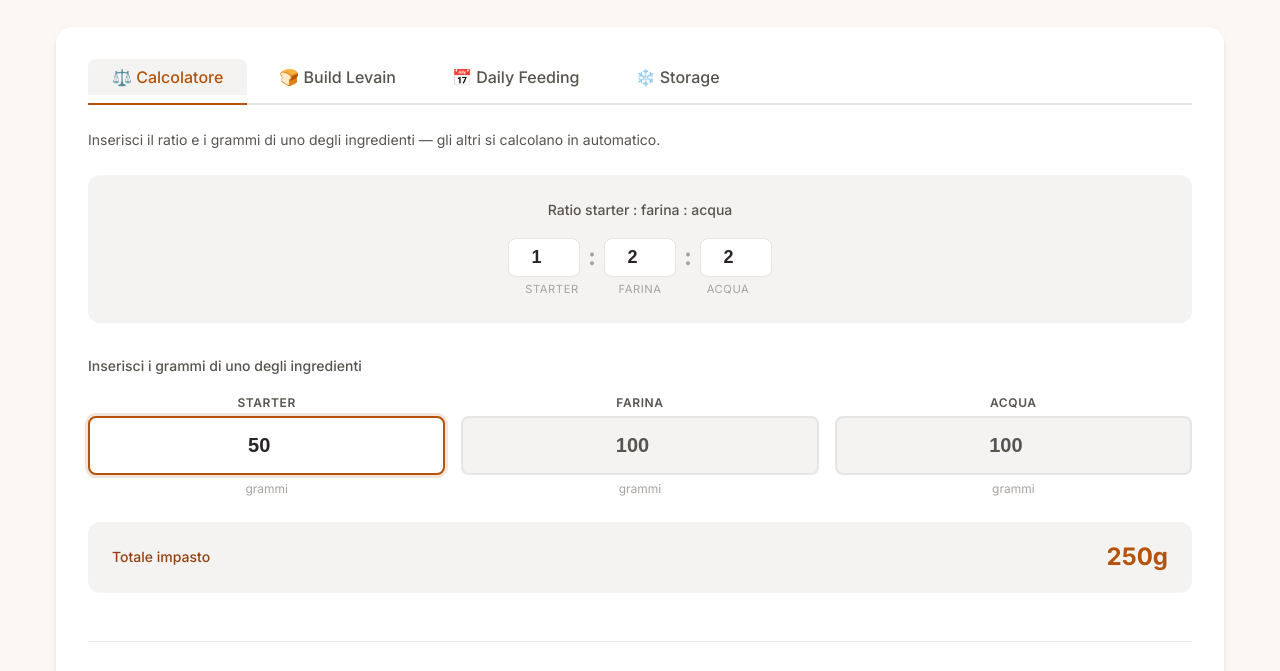
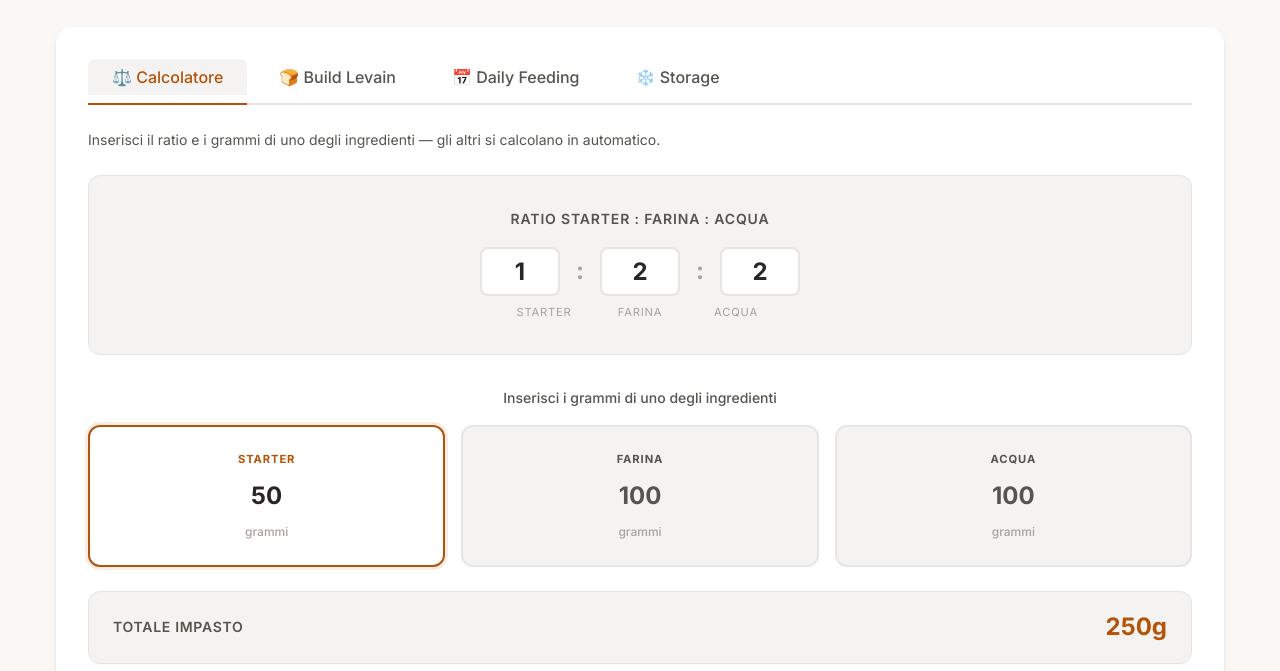
Before and after one commit to fstagno77/bakery-tools, a website with bundled scripts: page index.html in a window 1280 px wide. Shown: the part 102-773 px from the top of the page. Built offline with nearby package versions, Linux system fonts and the light colour scheme.

Commit message:
design(calcolatore): redesign tab con card layout allineato al framework
- ratio-gram-card ora ha background, border, border-radius, padding
- :has(.ratio-source/.ratio-derived) per stato card attiva/muted
- ratio-part-input upgrade a font-size-2xl, spinner nascosti
- ratio-grams-section wrapper per separazione visiva
- ratio-total-row e label con border e uppercase

Co-Authored-By: Claude Sonnet 4.6 <noreply@anthropic.com>

```diff
--- a/css/styles.css
+++ b/css/styles.css
@@ -1053,16 +1053,19 @@ body {
 
 .ratio-calc-card {
     background: var(--color-bg-input);
+    border: 1px solid var(--color-border);
     border-radius: var(--radius-lg);
-    padding: var(--space-lg);
+    padding: var(--space-xl) var(--space-lg);
     margin-bottom: var(--space-xl);
     text-align: center;
 }
 
 .ratio-row-label {
     font-size: var(--font-size-sm);
-    font-weight: 500;
+    font-weight: 600;
     color: var(--color-text-secondary);
+    text-transform: uppercase;
+    letter-spacing: 0.06em;
     margin-bottom: var(--space-md);
 }
 
@@ -1070,49 +1073,61 @@ body {
     display: flex;
     align-items: center;
     justify-content: center;
-    gap: var(--space-sm);
-    margin-bottom: var(--space-xs);
+    gap: var(--space-md);
+    margin-bottom: var(--space-sm);
 }
 
 .ratio-part-input {
-    width: 72px;
+    width: 80px;
     padding: var(--space-sm);
-    border: 1px solid var(--color-border);
+    border: 2px solid var(--color-border);
     border-radius: var(--radius-md);
-    font-size: var(--font-size-lg);
-    font-weight: 600;
+    font-size: var(--font-size-2xl);
+    font-weight: 700;
     text-align: center;
     background: var(--color-bg-card);
     color: var(--color-text);
+    font-family: inherit;
     transition: border-color var(--transition-fast), box-shadow var(--transition-fast);
+    -moz-appearance: textfield;
+}
+
+.ratio-part-input::-webkit-outer-spin-button,
+.ratio-part-input::-webkit-inner-spin-button {
+    -webkit-appearance: none;
 }
 
 .ratio-part-input:focus {
     outline: none;
     border-color: var(--color-primary);
-    box-shadow: 0 0 0 3px rgb(180 83 9 / 0.15);
+    box-shadow: 0 0 0 3px rgb(180 83 9 / 0.12);
 }
 
 .ratio-sep {
-    font-size: 1.5rem;
+    font-size: var(--font-size-2xl);
     font-weight: 700;
     color: var(--color-text-muted);
+    line-height: 1;
 }
 
 .ratio-legend-row {
     display: flex;
     justify-content: center;
-    gap: var(--space-sm);
+    gap: var(--space-md);
     font-size: 0.7rem;
     color: var(--color-text-muted);
     text-transform: uppercase;
-    letter-spacing: 0.05em;
+    letter-spacing: 0.07em;
 }
 
 .ratio-legend-row span {
-    width: 72px;
+    width: 80px;
     text-align: center;
-    margin: 0 calc(var(--space-sm) / 2);
+}
+
+/* --- Grams Section --- */
+.ratio-grams-section {
+    margin-bottom: var(--space-lg);
 }
 
 .ratio-grams-label {
@@ -1120,77 +1135,107 @@ body {
     font-weight: 500;
     color: var(--color-text-secondary);
     margin-bottom: var(--space-md);
+    text-align: center;
 }
 
 .ratio-grams-grid {
     display: grid;
     grid-template-columns: repeat(3, 1fr);
     gap: var(--space-md);
-    margin-bottom: var(--space-lg);
 }
 
 @media (max-width: 500px) {
-    .ratio-grams-grid { grid-template-columns: 1fr; }
+    .ratio-grams-grid {
+        grid-template-columns: 1fr;
+    }
 }
 
+/* Card per ogni ingrediente */
 .ratio-gram-card {
+    background: var(--color-bg-card);
+    border: 2px solid var(--color-border);
+    border-radius: var(--radius-lg);
+    padding: var(--space-lg) var(--space-md);
     display: flex;
     flex-direction: column;
-    align-items: center;
+    align-items: stretch;
     gap: var(--space-xs);
+    transition: border-color var(--transition-fast), box-shadow var(--transition-fast);
+}
+
+.ratio-gram-card:has(.ratio-source) {
+    border-color: var(--color-primary);
+    box-shadow: 0 0 0 3px rgb(180 83 9 / 0.10);
+    background: var(--color-bg-card);
+}
+
+.ratio-gram-card:has(.ratio-derived) {
+    background: var(--color-bg-input);
+    border-color: var(--color-border);
 }
 
 .ratio-gram-label {
-    font-size: 0.75rem;
-    font-weight: 600;
+    font-size: 0.7rem;
+    font-weight: 700;
     color: var(--color-text-secondary);
     text-transform: uppercase;
-    letter-spacing: 0.05em;
+    letter-spacing: 0.08em;
+    text-align: center;
+    display: block;
+}
+
+.ratio-gram-card:has(.ratio-source) .ratio-gram-label {
+    color: var(--color-primary);
 }
 
 .ratio-gram-input {
     width: 100%;
-    padding: var(--space-md) var(--space-sm);
-    border: 2px solid var(--color-border);
-    border-radius: var(--radius-md);
-    font-size: var(--font-size-xl);
-    font-weight: 600;
+    padding: var(--space-sm) var(--space-xs);
+    border: none;
+    border-radius: var(--radius-sm);
+    font-size: var(--font-size-2xl);
+    font-weight: 700;
     text-align: center;
-    background: var(--color-bg-card);
+    background: transparent;
     color: var(--color-text);
-    transition: border-color var(--transition-fast), box-shadow var(--transition-fast), background var(--transition-fast);
+    font-family: inherit;
+    outline: none;
+    -moz-appearance: textfield;
 }
 
-.ratio-gram-input:focus { outline: none; }
-
-.ratio-gram-input.ratio-source {
-    border-color: var(--color-primary);
-    box-shadow: 0 0 0 3px rgb(180 83 9 / 0.15);
+.ratio-gram-input::-webkit-outer-spin-button,
+.ratio-gram-input::-webkit-inner-spin-button {
+    -webkit-appearance: none;
 }
 
 .ratio-gram-input.ratio-derived {
-    background: var(--color-bg-input);
     color: var(--color-text-secondary);
 }
 
 .ratio-gram-unit {
     font-size: 0.75rem;
+    font-weight: 500;
     color: var(--color-text-muted);
+    text-align: center;
 }
 
+/* --- Total Row --- */
 .ratio-total-row {
     display: flex;
     justify-content: space-between;
     align-items: center;
     background: var(--color-bg-input);
+    border: 1px solid var(--color-border);
     border-radius: var(--radius-lg);
     padding: var(--space-md) var(--space-lg);
 }
 
 .ratio-total-label {
     font-size: var(--font-size-sm);
-    font-weight: 500;
-    color: var(--color-primary-dark);
+    font-weight: 600;
+    color: var(--color-text-secondary);
+    text-transform: uppercase;
+    letter-spacing: 0.05em;
 }
 
 .ratio-total-value {
@@ -1198,4 +1243,3 @@ body {
     font-weight: 700;
     color: var(--color-primary);
 }
-}
--- a/index.html
+++ b/index.html
@@ -79,6 +79,7 @@
                             </div>
                         </div>
 
+                        <div class="ratio-grams-section">
                             <div class="ratio-grams-label">Inserisci i grammi di uno degli ingredienti</div>
 
                             <div class="ratio-grams-grid">
@@ -96,6 +97,7 @@
                                     <label class="ratio-gram-label">Acqua</label>
                                     <input type="number" id="ratio-acqua-g" class="ratio-gram-input ratio-derived" value="100" min="0" step="1">
                                     <span class="ratio-gram-unit">grammi</span>
+                                </div>
                             </div>
                         </div>
 
```
Lines whose indentation alone changed are shown as unchanged.
